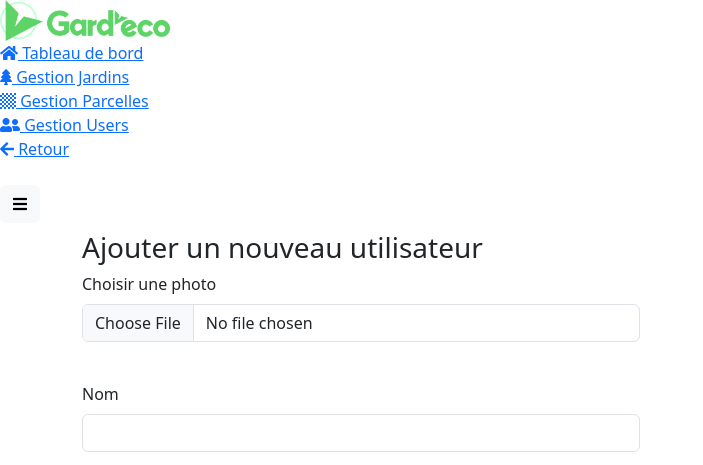
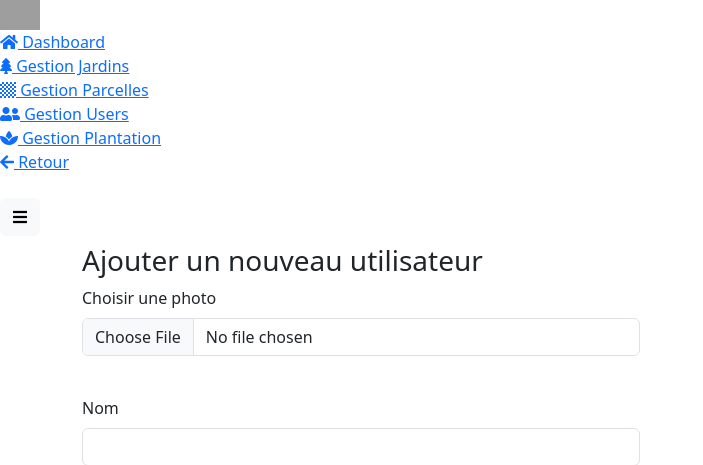
Before and after one commit to LenaPignolet/Sae202, a PHP site: page /admin/Usagers/ajouter_user_form.php in a window 1280 px wide. Shown: the top 465 px of the page, without its empty margins (0-703 px from the left). Run offline with PHP 8.4, Linux system fonts and the light colour scheme; some libraries are stand-ins or nearby versions; grey boxes are pictures that could not be loaded.

Commit message:
Update ajouter_user_form.php dashboard

```diff
--- a/admin/Usagers/ajouter_user_form.php
+++ b/admin/Usagers/ajouter_user_form.php
@@ -12,7 +12,7 @@
     <meta name="viewport" content="width=device-width, initial-scale=1, shrink-to-fit=no">
     <meta name="description" content="Page admin">
     <meta http-equiv="X-UA-Compatible" content="IE=edge">
-    <title>Tableau de bord</title>
+    <title>Dashboard</title>
     <link href="../assets/vendor/fontawesome/css/fontawesome.min.css" rel="stylesheet">
     <link href="../assets/vendor/fontawesome/css/solid.min.css" rel="stylesheet">
     <link href="../assets/vendor/fontawesome/css/brands.min.css" rel="stylesheet">
@@ -25,23 +25,26 @@
     <div class="wrapper">
         <nav id="sidebar" class="active">
             <div class="sidebar-header">
-                <img src="../../images/logo.png" alt="bootraper logo" width="170px" class="app-logo">
+                <img src="../assets/img/logo.png" alt="bootraper logo" width="40px" class="app-logo">
             </div>
             <ul class="list-unstyled components text-secondary">
                 <li>
-                    <a href="../admin.php"><i class="fas fa-home"></i> Tableau de bord</a>
+                    <a href="/admin/gestion.php"><i class="fas fa-home"></i> Dashboard</a>
                 </li>
                 <li>
-                    <a href="../Jardins/jardin_gestion.php"><i class="fas fa-tree"></i> Gestion Jardins</a>
+                    <a href="../Jardins/gestion_jardin.php"><i class="fas fa-tree"></i> Gestion Jardins</a>
                 </li>
                 <li>
-                    <a href="../Parcelle/parcelle_gestion.php"><i class="fas fa-chess-board"></i> Gestion Parcelles</a>
+                    <a href="../Parcelle/gestion_parcelle.php"><i class="fas fa-chess-board"></i> Gestion Parcelles</a>
                 </li>
                 <li>
-                    <a href="user_gestion.php"><i class="fas fa-user-friends"></i> Gestion Users</a>
+                    <a href="./user_gestion.php"><i class="fas fa-user-friends"></i> Gestion Users</a>
                 </li>
                 <li>
-                    <a href="../../index.php"><i class="fas fa-arrow-left"></i> Retour</a>
+                    <a href="../Plantation/gestion_plantation.php"><i class="fas fa-spa"></i> Gestion Plantation</a>
+                </li>
+                <li>
+                    <a href="/index.php"><i class="fas fa-arrow-left"></i> Retour</a>
                 </li>
             </ul>
         </nav>
```
